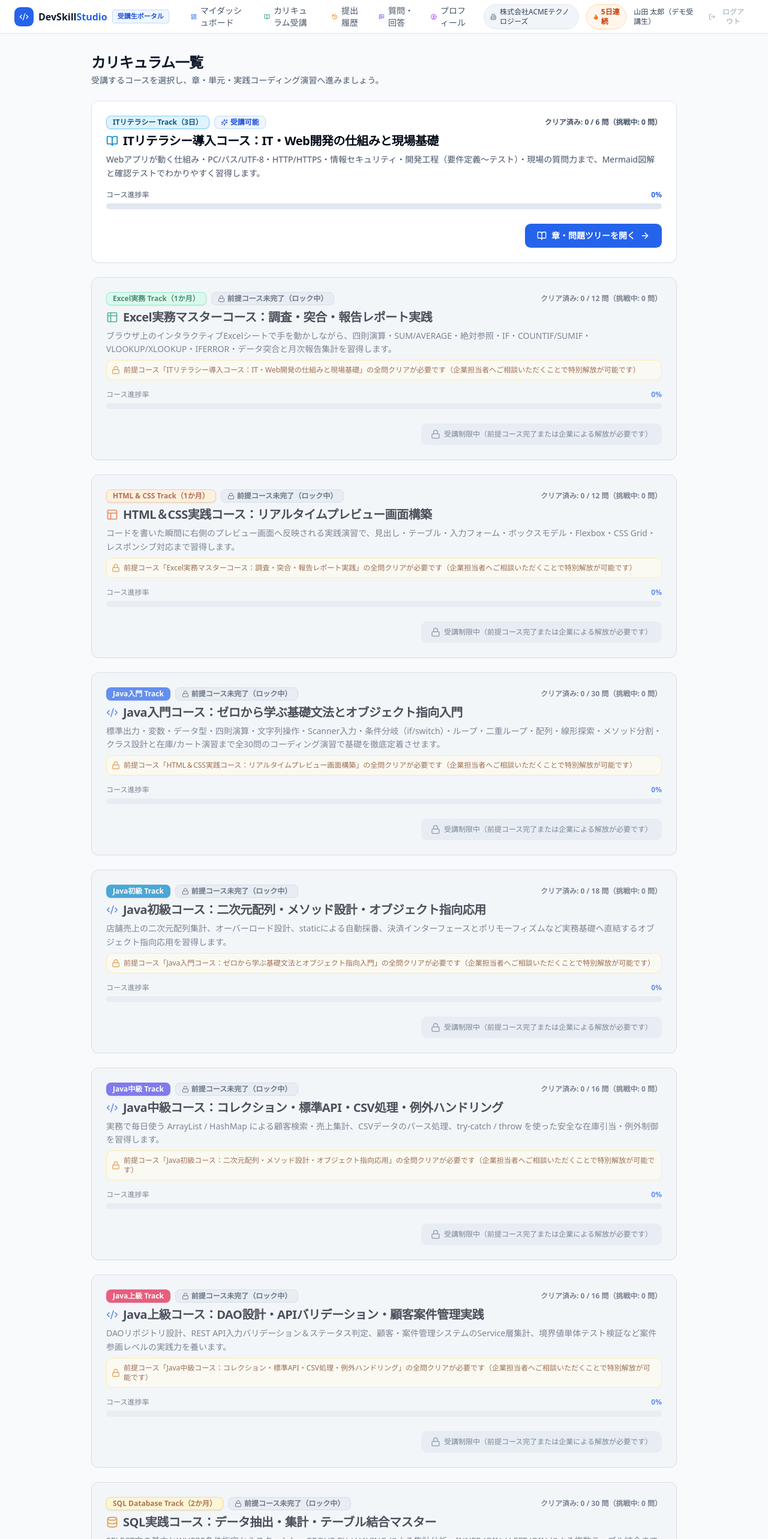
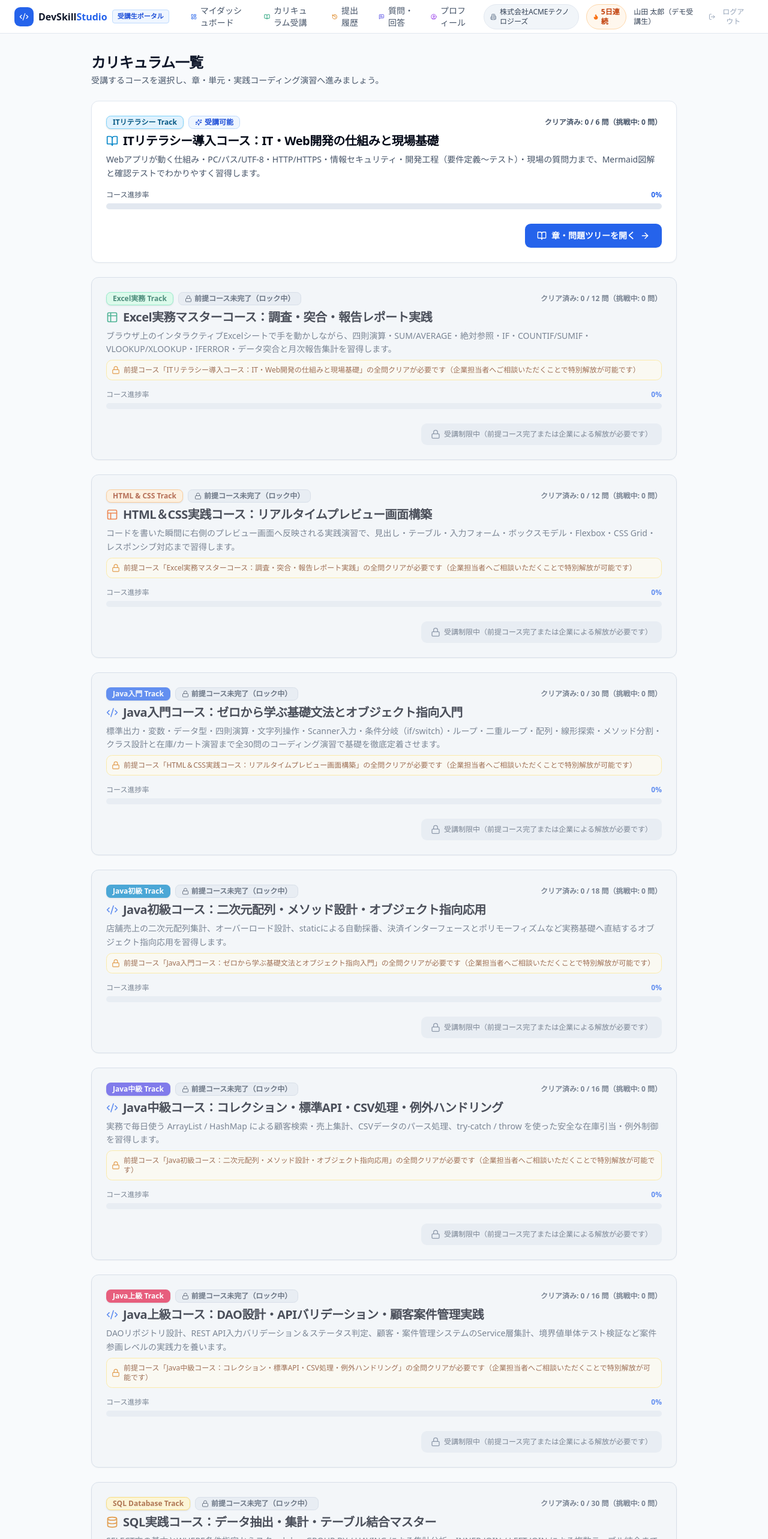
Before and after one commit to ShoukiYano/java-learning-system, a Next.js app: page /student/courses in a window 1280 px wide. Shown: the top 2566 px of the page at 60% size. Built offline with nearby package versions, Linux system fonts and the light colour scheme; no server answers; the database is empty.

Commit message:
chore: remove duration labels from course track badges on student and company pages

```diff
--- a/src/app/company/(portal)/courses/page.tsx
+++ b/src/app/company/(portal)/courses/page.tsx
@@ -73,19 +73,19 @@ export default async function CompanyCurriculumViewPage() {
           const isGit = !isTeam && !isSpringBoot && upperTitle.includes("GIT");
           const isSql = !isTeam && !isSpringBoot && upperTitle.includes("SQL");
           const trackLabel = isLiteracy
-            ? "ITリテラシー Track（3日）"
+            ? "ITリテラシー Track"
             : isExcel
-            ? "Excel実務 Track（1か月）"
+            ? "Excel実務 Track"
             : isHtmlCss
-            ? "HTML & CSS Track（1か月）"
+            ? "HTML & CSS Track"
             : isTeam
-            ? "チーム開発 3人1組（3か月）"
+            ? "チーム開発 3人1組"
             : isSpringBoot
-            ? "Spring Boot 個人開発（2か月）"
+            ? "Spring Boot 個人開発"
             : isGit
-            ? "Git Version Control（3日）"
+            ? "Git Version Control"
             : isSql
-            ? "SQL Database Track（2か月）"
+            ? "SQL Database Track"
             : "Java Programming Track";
           const designDoc = isTeam
             ? {
--- a/src/app/student/(portal)/courses/page.tsx
+++ b/src/app/student/(portal)/courses/page.tsx
@@ -60,19 +60,19 @@ export default async function StudentCoursesPage() {
           const isSql = !isSpringBoot && !isTeam && course.title.toUpperCase().includes("SQL");
 
           const trackBadge = isLiteracy
-            ? { label: "ITリテラシー Track（3日）", cls: "bg-sky-100 text-sky-800 border-sky-300" }
+            ? { label: "ITリテラシー Track", cls: "bg-sky-100 text-sky-800 border-sky-300" }
             : isExcel
-            ? { label: "Excel実務 Track（1か月）", cls: "bg-emerald-100 text-emerald-800 border-emerald-300" }
+            ? { label: "Excel実務 Track", cls: "bg-emerald-100 text-emerald-800 border-emerald-300" }
             : isHtmlCss
-            ? { label: "HTML & CSS Track（1か月）", cls: "bg-orange-100 text-orange-800 border-orange-300" }
+            ? { label: "HTML & CSS Track", cls: "bg-orange-100 text-orange-800 border-orange-300" }
             : isTeam
-            ? { label: "チーム開発 3人1組（3か月）", cls: "bg-purple-700 text-white" }
+            ? { label: "チーム開発 3人1組", cls: "bg-purple-700 text-white" }
             : isSpringBoot
-            ? { label: "Spring Boot 個人開発（2か月）", cls: "bg-indigo-700 text-white" }
+            ? { label: "Spring Boot 個人開発", cls: "bg-indigo-700 text-white" }
             : isGitTrack
-            ? { label: "Git Version Control（3日）", cls: "bg-purple-100 text-purple-700 border-purple-300" }
+            ? { label: "Git Version Control", cls: "bg-purple-100 text-purple-700 border-purple-300" }
             : isSql
-            ? { label: "SQL Database Track（2か月）", cls: "bg-amber-100 text-amber-800 border-amber-300" }
+            ? { label: "SQL Database Track", cls: "bg-amber-100 text-amber-800 border-amber-300" }
             : course.title.includes("上級")
             ? { label: "Java上級 Track", cls: "bg-rose-600 text-white" }
             : course.title.includes("中級")
```
